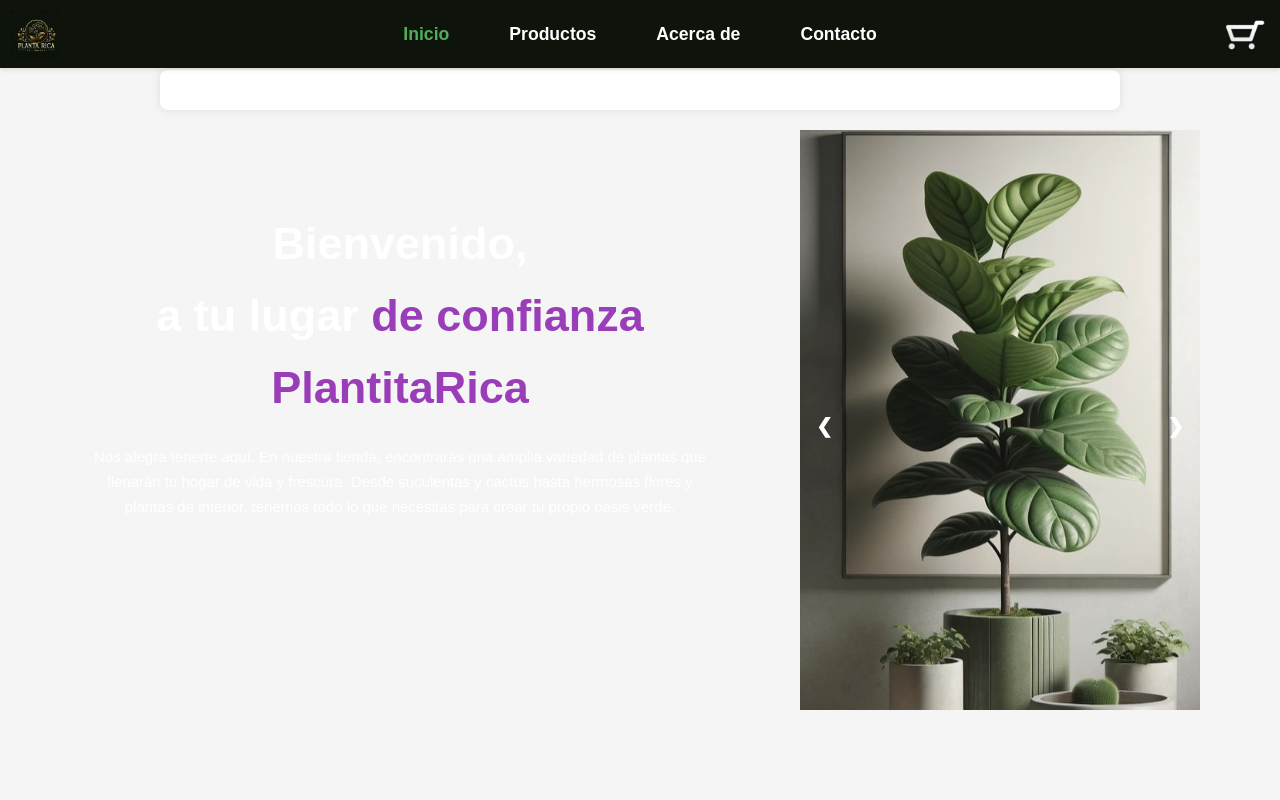
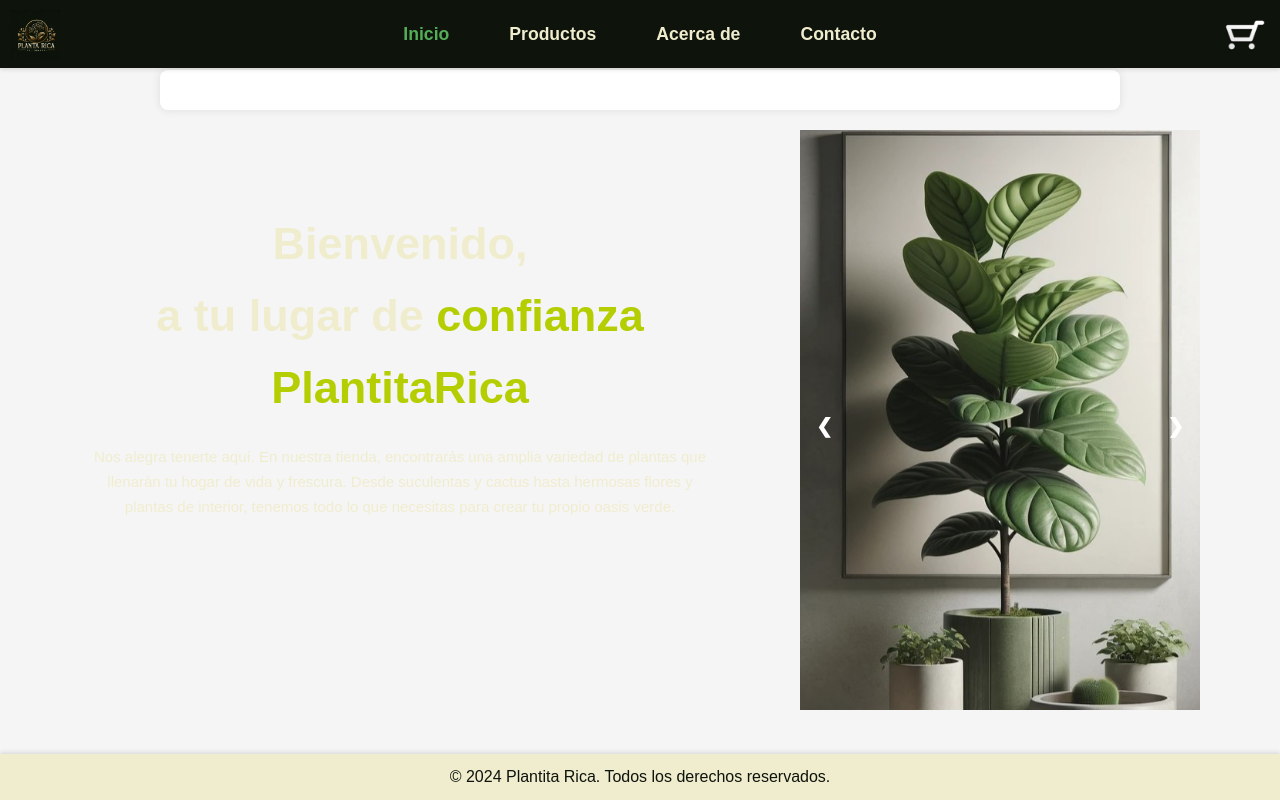
Before and after one commit to TheN1c0/Plantitarica, a Django app: page / in a window 1280 px wide. Run offline with Django 4.2, Linux system fonts and the light colour scheme; data that the repository does not hold is empty.

Commit message:
arreglo de inicio y del navbar

```diff
--- a/Plantitarica/PlantitaricaApp/static/CSS/agregar.css
+++ b/Plantitarica/PlantitaricaApp/static/CSS/agregar.css
@@ -1,3 +1,3 @@
 .fondo1{
-    background-color: #0E130C;
+    background-color: #F0EDCE;
 }
--- a/Plantitarica/PlantitaricaApp/static/CSS/inicio.css
+++ b/Plantitarica/PlantitaricaApp/static/CSS/inicio.css
@@ -10,7 +10,7 @@
 }
 
 body{
-    background-color: #0E130C;
+    background-color: #20433D;
 }
 .text{
 
@@ -24,17 +24,17 @@ body{
 
 .text h1{
     font-size: 45px;
-    color: #ffffff;
+    color: #F0EDCE;
 
 }
 .text span{
-    color: #9a3db9;
+    color: #B4CE02;
 }
 
 .text p{
     margin: 20px 0;
     line-height: 25px;
-    color: #ffffff;
+    color: #F0EDCE;
 }
 
 .slideshow-container {
@@ -52,3 +52,15 @@ body{
     display: table;
     clear: both;
 }
+
+footer {
+    text-align: center;
+    padding: 10px 0;
+    background: #F0EDCE;
+    color: #0E130C;
+    width: 100%;
+    box-shadow: 0 -2px 4px rgba(0, 0, 0, 0.1);
+    position: fixed; /* Mantén el footer fijo en la parte inferior */
+    bottom: 0; /* Lo coloca al final de la ventana del navegador */
+    z-index: 999; /* Asegura que el footer esté por encima de otros contenidos */
+  }
--- a/Plantitarica/PlantitaricaApp/static/CSS/mini-navbar.css
+++ b/Plantitarica/PlantitaricaApp/static/CSS/mini-navbar.css
@@ -26,7 +26,7 @@
 }
 
 .mini-nav a {
-    color: #fff;
+    color: #F0EDCE;
     text-decoration: none;
     font-weight: bold;
     font-size: 1.1em;
@@ -36,7 +36,7 @@
 }
 
 .mini-nav a:hover {
-    color: #54ad58;
+    color: #B4CE02;
 }
 
 .mini-nav .active a {
--- a/Plantitarica/PlantitaricaApp/static/CSS/stylesBase.css
+++ b/Plantitarica/PlantitaricaApp/static/CSS/stylesBase.css
@@ -3,6 +3,7 @@
   margin: 0;
   padding: 0;
   box-sizing: border-box;
+  font-family: 'poppins', sans-serif;
 }
 
 /* Estilos generales */
@@ -15,10 +16,10 @@ html, body {
 body {
 
   background-attachment: fixed;
-  color: #ffffff;
   padding-top: 80px;
   line-height: 1.6;
   margin: 0;
+
 }
 
 
@@ -68,6 +69,7 @@ h1, h2, h3 {
   justify-content: center;
   align-items: center;
   flex-grow: 1;
+  color: #F0EDCE;
 }
 
 .nav li {
@@ -75,7 +77,7 @@ h1, h2, h3 {
 }
 
 .nav a {
-  color: #fff;
+  color: #F0EDCE;
   text-decoration: none;
   font-weight: bold;
   font-size: 1.1em;
@@ -90,7 +92,7 @@ h1, h2, h3 {
 }
 
 .nav a:hover {
-  color: #54ad58;
+  color: #B4CE02;
 }
 
 /* Estilos del contenedor */
--- a/Plantitarica/PlantitaricaApp/templates/PlantitaricaApp/inicio.html
+++ b/Plantitarica/PlantitaricaApp/templates/PlantitaricaApp/inicio.html
@@ -17,7 +17,7 @@
 
     <div class = "text">
         <h1>Bienvenido, <br>
-        a tu lugar <span>de confianza</span> <br>
+        a tu lugar de <span>confianza</span> <br>
         <span>PlantitaRica</span></h1>
 
         <p>Nos alegra tenerte aquí. En nuestra tienda, encontrarás una amplia variedad de plantas que llenarán tu hogar de vida y frescura. Desde suculentas y cactus hasta hermosas flores y plantas de interior, tenemos todo lo que necesitas para crear tu propio oasis verde.</p>
@@ -42,6 +42,10 @@
         <a class="prev" onclick="plusSlides(-1)">&#10094;</a>
         <a class="next" onclick="plusSlides(1)">&#10095;</a>
     </div>
+    <footer>
+        &copy; 2024 Plantita Rica. Todos los derechos reservados.
+    </footer>
+
     {% endblock %}
 
     {% block extra_scripts %}
```
Also changed, not shown: Plantitarica/PlantitaricaApp/static/CSS/productos.css (added, +22 -0 lines), Plantitarica/PlantitaricaApp/static/CSS/styles.css (+6 -1 lines), Plantitarica/PlantitaricaApp/templates/PlantitaricaApp/Productos.html (+5 -7 lines), Plantitarica/db.sqlite3.
